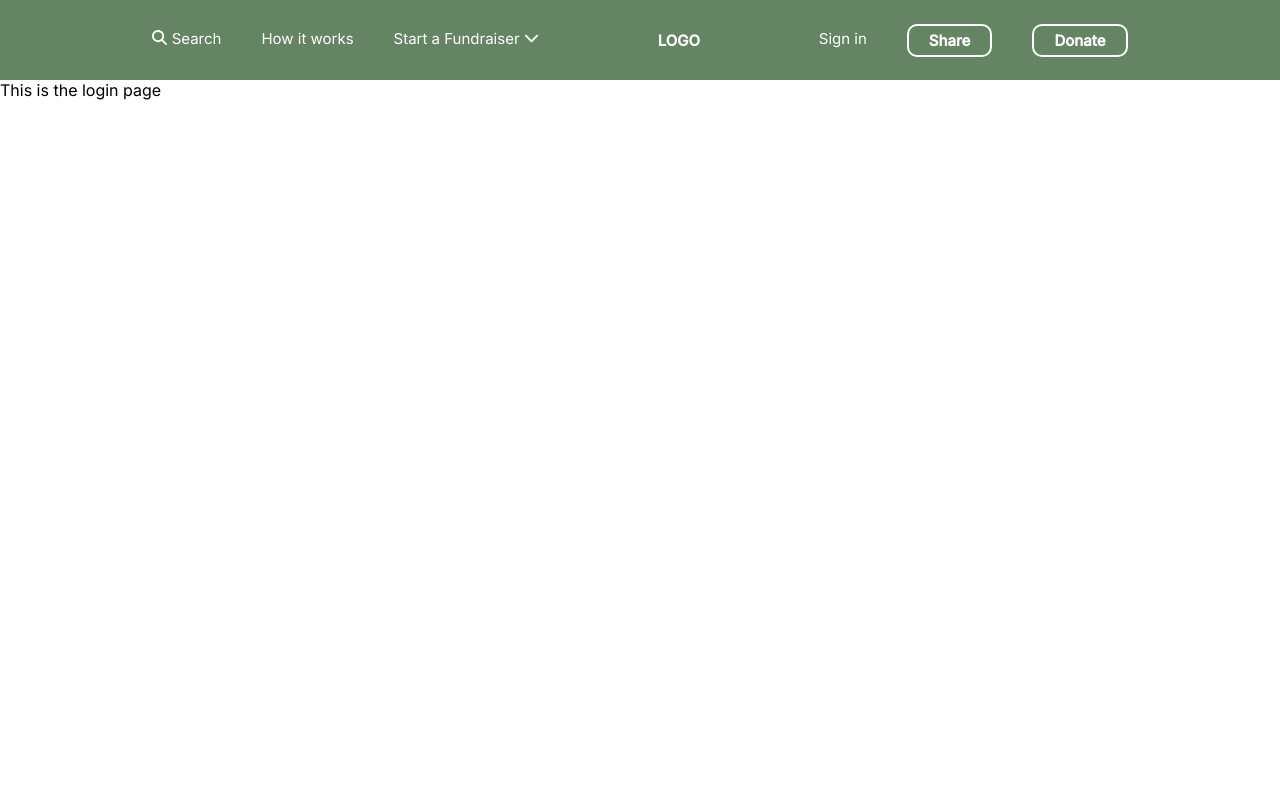
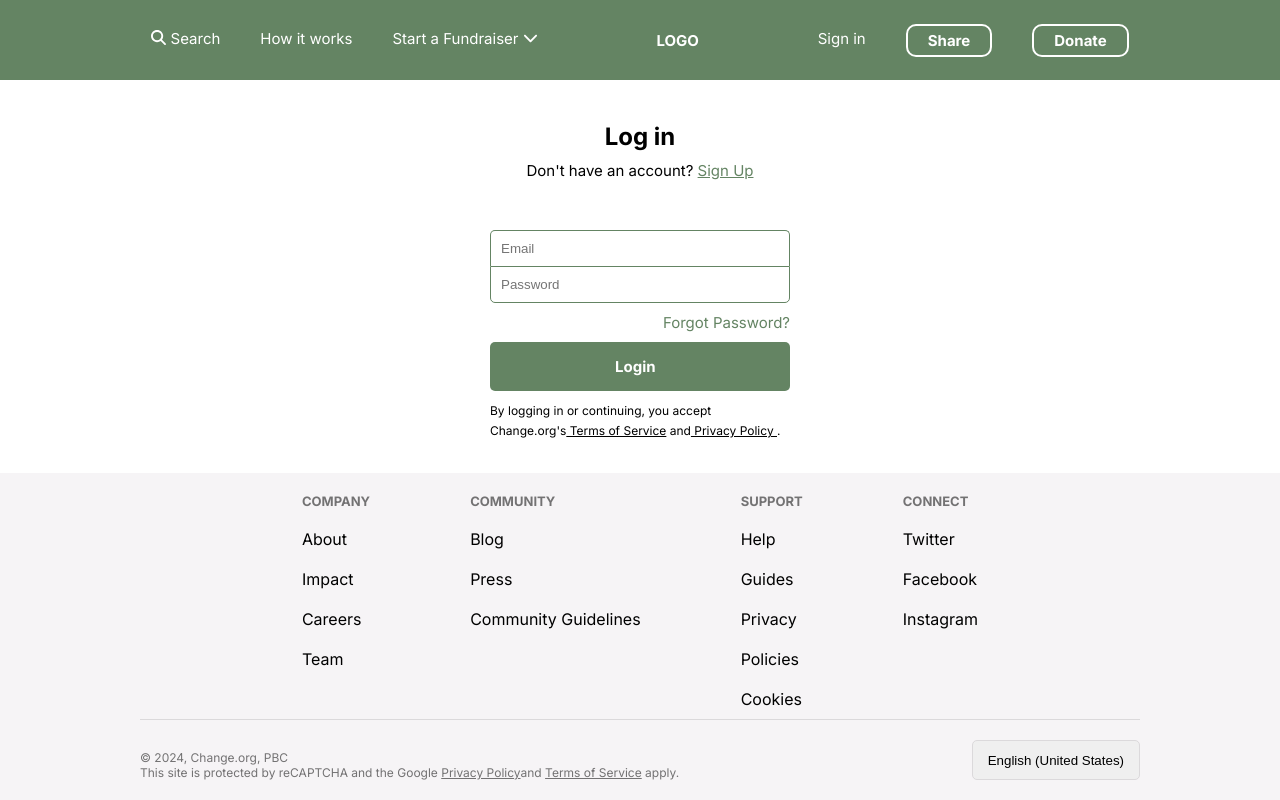
Before and after one commit to SourishBiswas23/visibility-go-fund-me, a React (Create React App) app: page / in a window 1280 px wide. Built offline with nearby package versions, Linux system fonts and the light colour scheme; a small style sheet from the web is missing.

Commit message:
Made the login page

```diff
--- a/public/index.html
+++ b/public/index.html
@@ -6,7 +6,7 @@
     <link rel="preconnect" href="https://fonts.googleapis.com" />
     <link rel="preconnect" href="https://fonts.gstatic.com" crossorigin />
     <link
-      href="https://fonts.googleapis.com/css2?family=Inter:wght@400;500&display=swap"
+      href="https://fonts.googleapis.com/css2?family=Inter:wght@400;700&display=swap"
       rel="stylesheet"
     />
     <meta charset="utf-8" />
--- a/src/components/auth/Login.js
+++ b/src/components/auth/Login.js
@@ -1,12 +1,38 @@
 import React from "react";
 import Navbar from "../common/Navbar";
+import Footer from "../common/Footer";
 
 function Login() {
   return (
-    <>
+    <div className="login-page">
       <Navbar></Navbar>
-      <div>This is the login page</div>
-    </>
+      <div className="login-content">
+        <div className="login-heading">Log in</div>
+        <div>
+          Don't have an account? <span className="sign-up-link">Sign Up</span>
+        </div>
+        <div className="login-input-fields">
+          <input type="text" className="login-input-top" placeholder="Email" />
+          <input
+            type="text"
+            className="login-input-bottom"
+            placeholder="Password"
+          />
+          <div className="forgot-password-section">
+            <div className="forgot-password-text">Forgot Password?</div>
+          </div>
+          <div className="login-button">
+            <div className="login-button-text">Login</div>
+          </div>
+          <div className="login-legal-conditions">
+            By logging in or continuing, you accept Change.org's
+            <span className="terms-of-service"> Terms of Service</span> and
+            <span className="privacy-policy"> Privacy Policy </span>.
+          </div>
+        </div>
+      </div>
+      <Footer></Footer>
+    </div>
   );
 }
 
--- a/src/components/common/Footer.js
+++ b/src/components/common/Footer.js
@@ -1,7 +1,44 @@
 import React from "react";
 
 function Footer() {
-  return <div>Footer</div>;
+  const footerContent = {
+    COMPANY: ["About", "Impact", "Careers", "Team"],
+    COMMUNITY: ["Blog", "Press", "Community Guidelines"],
+    SUPPORT: ["Help", "Guides", "Privacy", "Policies", "Cookies"],
+    CONNECT: ["Twitter", "Facebook", "Instagram"],
+  };
+
+  return (
+    <div className="footer">
+      <div className="all-footers">
+        {Object.entries(footerContent).map(([heading, subHeadings]) => (
+          <div className="footer-section">
+            <div className="footer-heading">{heading}</div>
+            <ul>
+              {subHeadings.map((subHeading) => (
+                <li className="footer-sub-heading">{subHeading}</li>
+              ))}
+            </ul>
+          </div>
+        ))}
+      </div>
+      <div className="divider"></div>
+      <div className="trademarks">
+        <div className="copyrights">
+          <div>© 2024, Change.org, PBC</div>
+          <div>
+            This site is protected by reCAPTCHA and the Google{" "}
+            <span className="privacy-policy"> Privacy Policy</span>
+            and <span className="terms-of-service">Terms of Service</span>{" "}
+            apply.
+          </div>
+        </div>
+        <button type="button" className="language-button">
+          English (United States)
+        </button>
+      </div>
+    </div>
+  );
 }
 
 export default Footer;
--- a/src/components/styles/theme.css
+++ b/src/components/styles/theme.css
@@ -2,6 +2,7 @@
   --main-green: #648463;
   --light-blue: #1a73e8;
   --dark-blue: #37639e;
+  --grey: #f6f4f6;
 }
 
 * {
@@ -21,19 +22,19 @@ body {
   justify-content: center;
 }
 
-.navbar>ul{
+.navbar > ul {
   display: flex;
   justify-content: space-around;
 }
 
-.navbar>ul>li{
+.navbar > ul > li {
   color: white;
   list-style-type: none;
   font-size: 15px;
   padding: 5px 20px;
 }
 
-.navbar-logo{
+.navbar-logo {
   display: flex;
   justify-content: center;
   align-items: center;
@@ -42,9 +43,157 @@ body {
   width: 200px;
 }
 
-.navbar-button{
+.navbar-button {
   border: 2px solid white;
   margin: 0px 20px;
   border-radius: 10px;
   font-weight: bold;
 }
+
+.footer {
+  background: var(--grey);
+  display: flex;
+  justify-content: center;
+  bottom: 0;
+  flex-direction: column;
+}
+
+.footer-section {
+  margin: 0px 50px;
+}
+
+.footer-heading {
+  font-weight: bold;
+  color: #737273;
+  font-size: 13px;
+  margin: 20px 0px;
+}
+
+.all-footers {
+  display: flex;
+  margin-left: auto;
+  margin-right: auto;
+}
+
+.footer-sub-heading {
+  list-style-type: none;
+  margin-top: 20px;
+  font-size: 16px;
+}
+
+.divider {
+  border-bottom: 1px solid #dbd9db;
+  width: 1000px;
+
+  margin: 10px auto 10px auto;
+}
+
+.trademarks {
+  display: flex;
+  padding: 10px 10px;
+  justify-content: space-between;
+  min-width: 1000px;
+  margin-left: auto;
+  margin-right: auto;
+}
+
+.copyrights{
+  color: #737273;
+  font-size: 12px;
+  margin: 10px 0px;
+
+}
+
+.language-button{
+  padding: 10px 15px;
+  height: 40px;
+  border-radius: 5px;
+  background: #EFEFEF;
+  border: 1px solid #dbd9db;
+}
+
+.login-page {
+  display: flex;
+  flex-direction: column;
+  min-height: 100vh;
+}
+
+.login-content {
+  margin: auto;
+  flex: 1;
+  display: flex;
+  justify-content: center;
+  flex-direction: column;
+  align-items: center;
+  font-size: 15px;
+  width: 300px;
+}
+
+.login-heading {
+  font-weight: bold;
+  margin: 10px 0px;
+  font-size: 24px;
+}
+
+.sign-up-link {
+  color: var(--main-green);
+  text-decoration: underline;
+}
+
+.login-input-fields {
+  display: flex;
+  flex-direction: column;
+  margin-top: 50px;
+}
+
+.login-input-top {
+  border-radius: 5px 5px 0px 0px;
+  border: 1px solid var(--main-green);
+  background: #fff;
+  padding: 10px;
+  border-bottom: none;
+}
+
+.login-input-bottom {
+  border-radius: 0px 0px 5px 5px;
+  border: 1px solid var(--main-green);
+  background: #fff;
+  padding: 10px;
+}
+
+.forgot-password-section {
+  display: flex;
+  align-items: flex-end;
+  flex-direction: column;
+  padding: 10px 0px;
+}
+
+.forgot-password-text {
+  color: var(--main-green);
+}
+
+.login-button {
+  padding: 15px 125px;
+  border-radius: 5px;
+  background-color: var(--main-green);
+}
+
+.login-button-text {
+  font-size: 15px;
+  font-weight: bold;
+  color: white;
+}
+
+.login-legal-conditions {
+  margin-top: 10px;
+  font-size: 12px;
+  line-height: 20px;
+}
+
+.terms-of-service {
+  text-decoration: underline;
+}
+
+.privacy-policy {
+  text-decoration: underline;
+}
```
Lines whose indentation alone changed are shown as unchanged.
